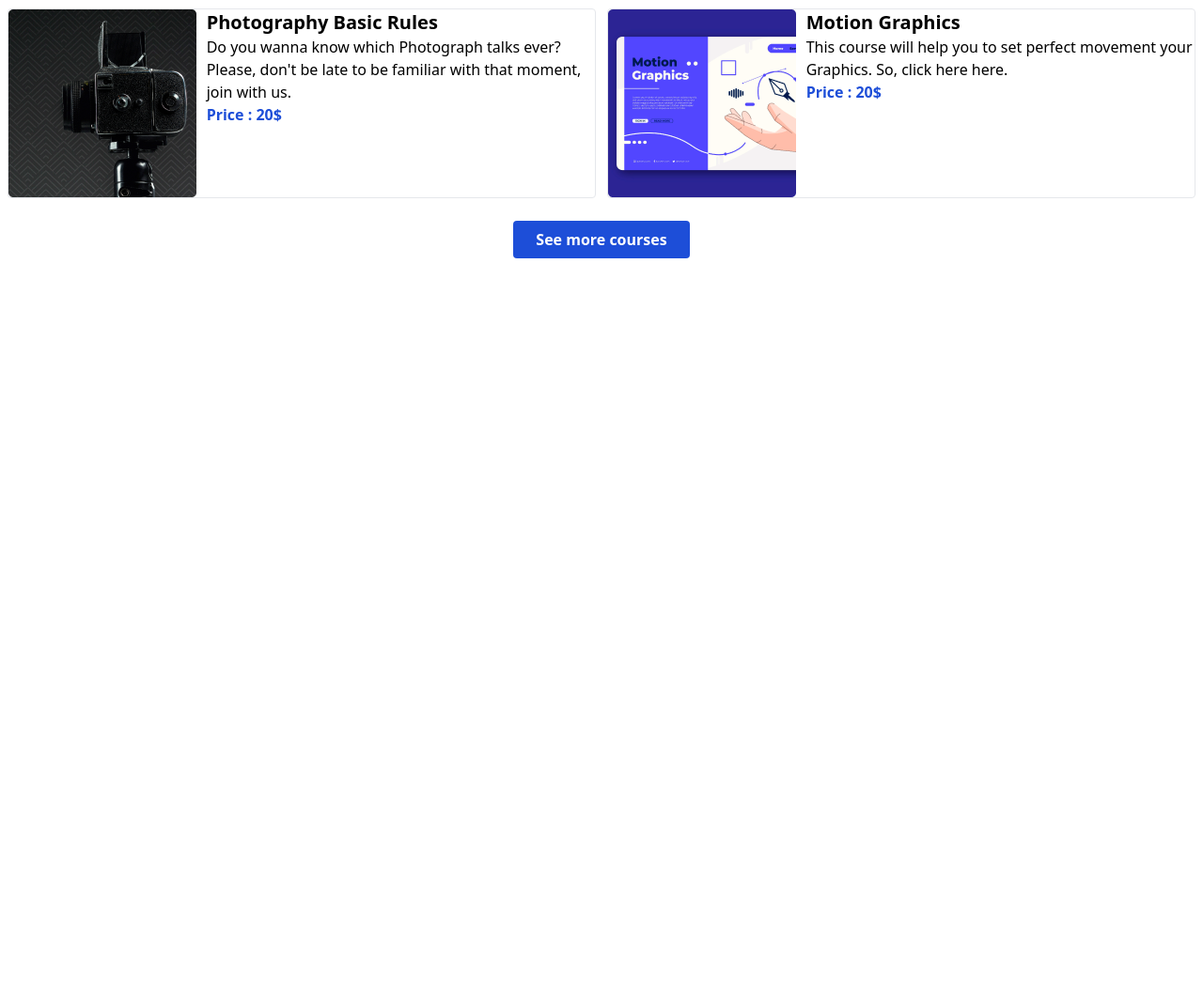
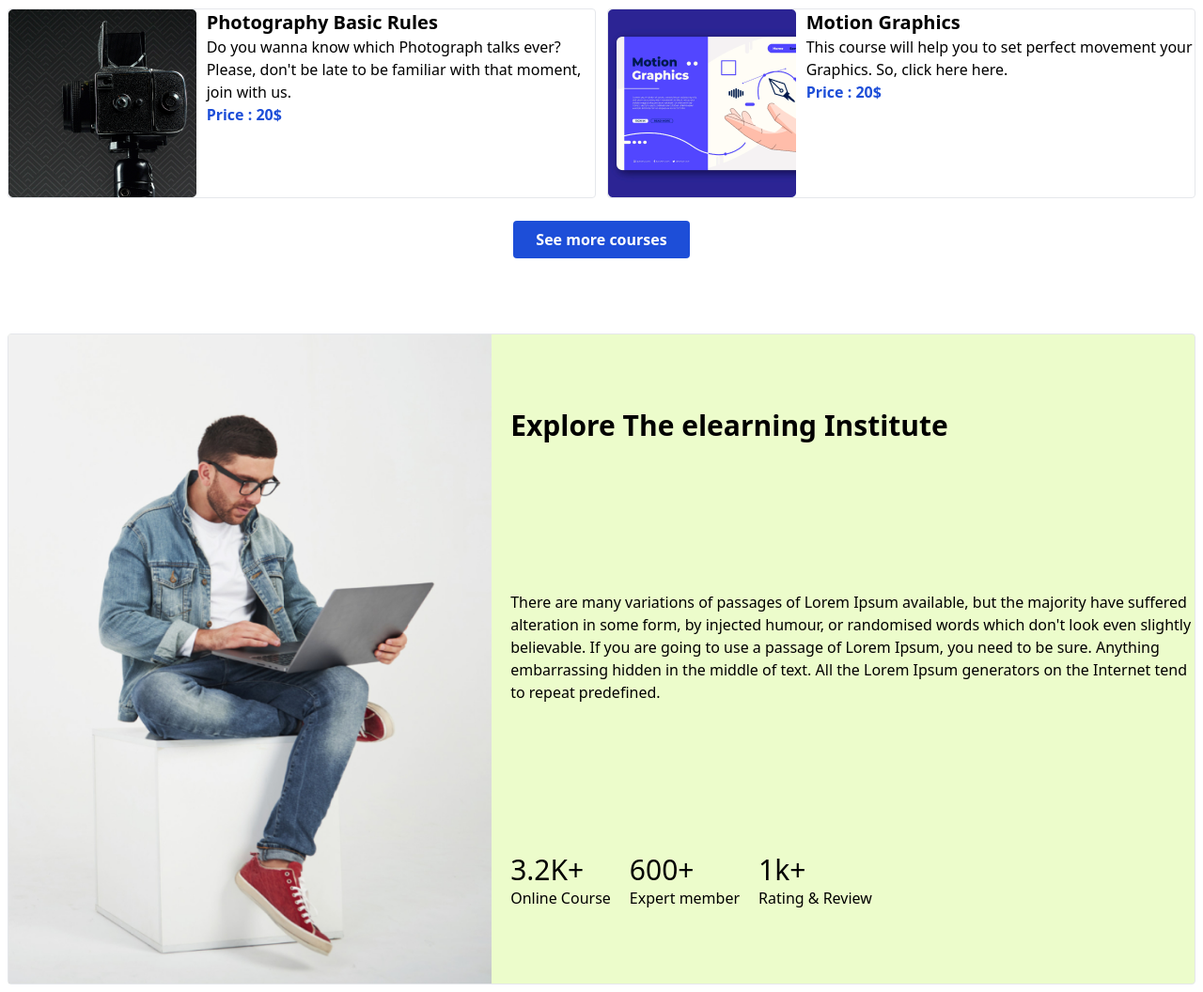
Before and after one commit to mamun03/fw-edutech, a plain HTML site: page index.html in a window 1280 px wide. Shown: the part 1067-2123 px from the top of the page at 94% size. Before the commit the page ends 1350 px from the top, so only its background shows below. Drawn offline with nearby package versions, Linux system fonts and the light colour scheme.

Commit message:
elearning

```diff
--- a/index.html
+++ b/index.html
@@ -206,7 +206,27 @@
   </div>
 </section>
 <div class="flex justify-center"><button class="px-6 py-2 bg-blue-700 text-white font-semibold mt-6 rounded">See more courses</button></div>
-
+<section class="mt-20">
+  <div class="bg-lime-100 grid grid-cols-12 rounded border gap-5">
+    <div class="col-span-5">
+      <img src="images/working.png" alt="">
+    </div>
+    <div class=" col-span-7 grid justify-center items-center">
+      <h3 class="text-3xl font-semibold">Explore The elearning
+        Institute</h3><p>There are many variations of passages of Lorem Ipsum available, but the
+          majority have suffered alteration in some form, by injected humour, or
+          randomised words which don't look even slightly believable. If you are going
+          to use a passage of Lorem Ipsum, you need to be sure.
+          Anything embarrassing hidden in the middle of text. All the Lorem Ipsum
+          generators on the Internet tend to repeat predefined.</p>
+          <div class="flex justify-start gap-5">
+            <div><h1 class="text-3xl">3.2K+</h1><p>Online Course</p></div>
+            <div><h1 class="text-3xl">600+</h1><p>Expert member</p></div>
+            <div><h1 class="text-3xl">1k+</h1><p>Rating & Review</p></div>
+          </div>
+    </div>
+  </div>
+</section>
 </main>
 
 
```
